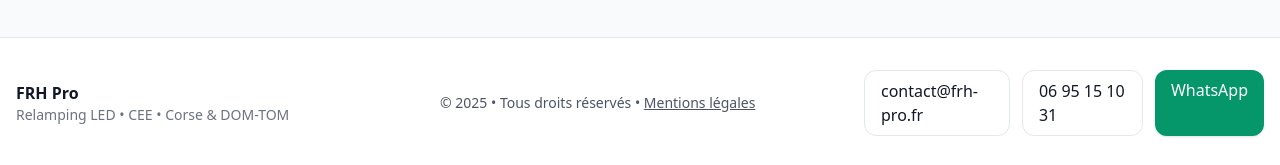
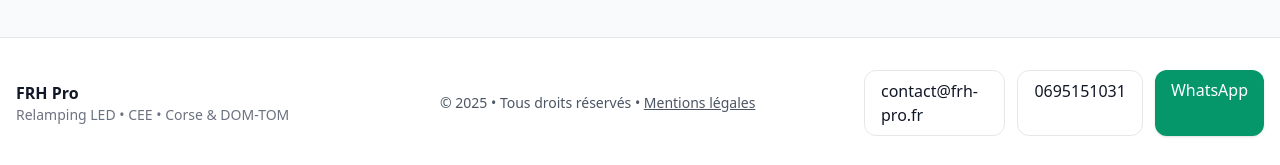
Before and after one commit to m2arek/site-relamping-led, a React (Vite) app: page / in a window 1280 px wide. Shown: the part 5233-5398 px from the top of the page. Built offline with nearby package versions, Linux system fonts and the light colour scheme.

Commit message:
Update App.jsx

```diff
--- a/src/App.jsx
+++ b/src/App.jsx
@@ -604,7 +604,7 @@ function Footer() {
             href="tel:+33695151031"
             className="rounded-xl border px-4 py-2 hover:border-emerald-600 hover:text-emerald-700"
           >
-            06 95 15 10 31
+            0695151031
           </a>
           <a
             href="https://wa.me/33695151031"
```
